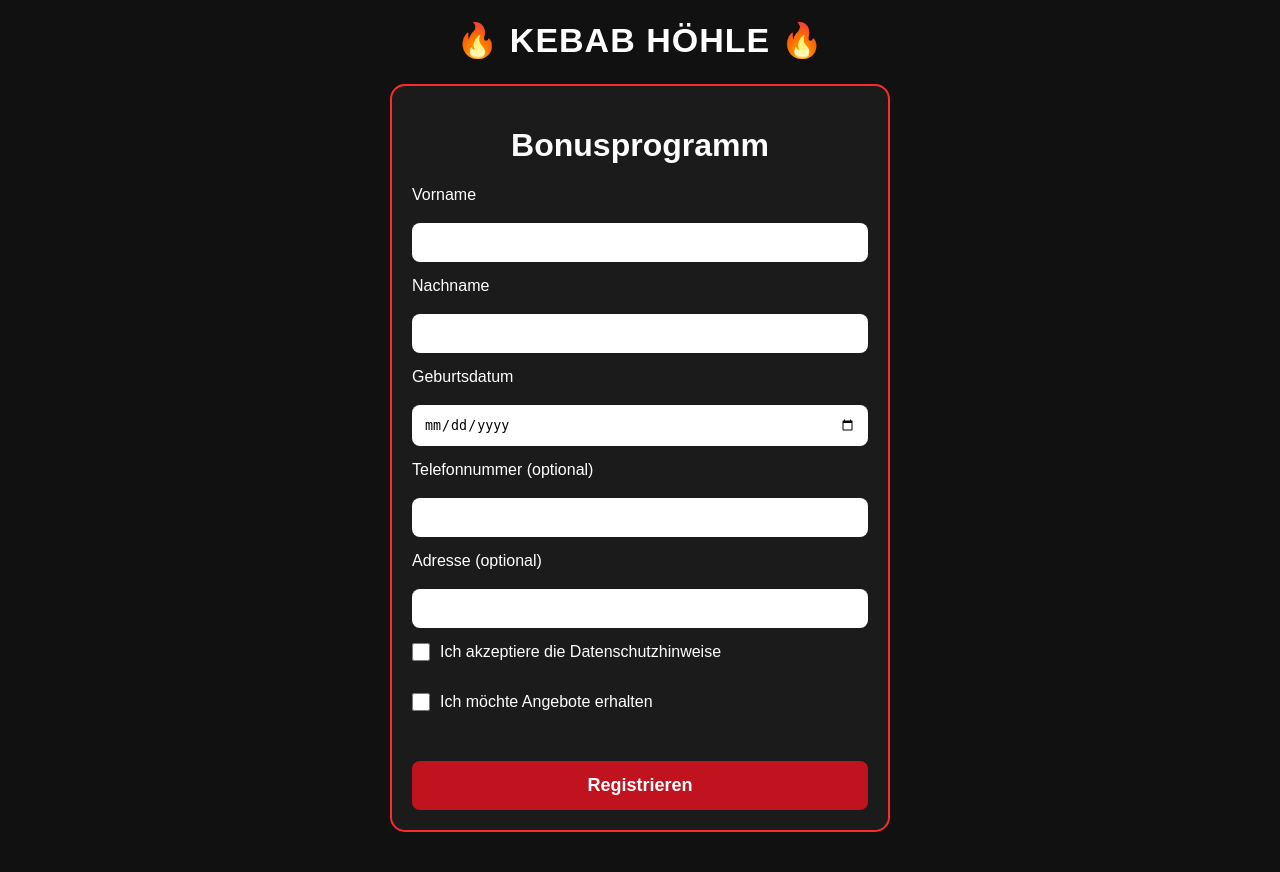
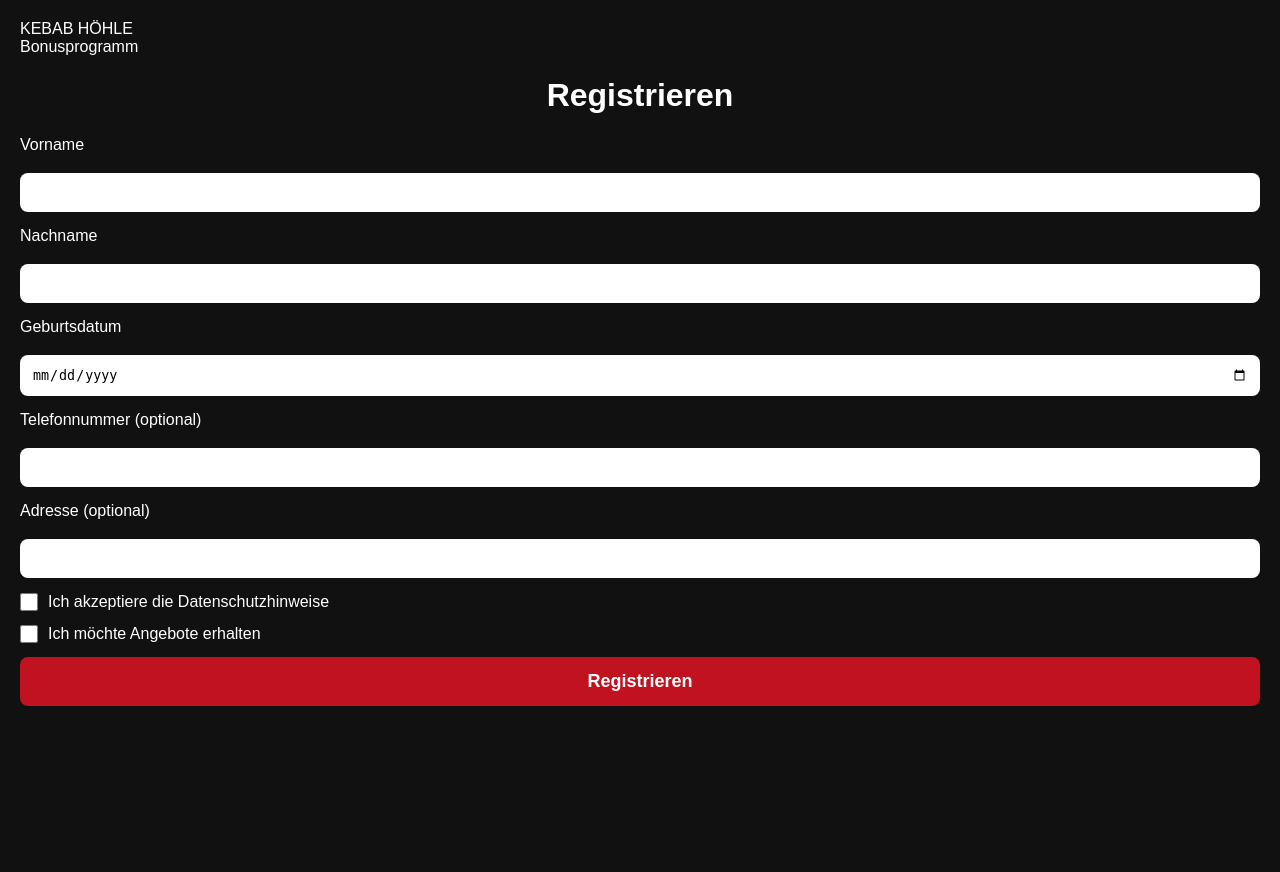
Before and after one commit to mak79-hub/kebab-bonus-app, a Flask app: page / in a window 1280 px wide. After the commit the page ends 706 px from the top, so only its background shows below. Run offline with Flask 3, Linux system fonts and the light colour scheme; some libraries are stand-ins or nearby versions.

Commit message:
Update register.html

```diff
--- a/templates/register.html
+++ b/templates/register.html
@@ -4,21 +4,22 @@
     <meta charset="UTF-8">
     <meta name="viewport" content="width=device-width, initial-scale=1.0">
     <title>Kebab Höhle Bonusprogramm</title>
-
     <link rel="stylesheet" href="/static/style.css">
 </head>
 
 <body>
 
-<div class="container">
+<div class="register-page">
 
-    <div class="logo">
-        🔥 KEBAB HÖHLE 🔥
+    <div class="brand-header">
+        <div class="brand-logo-bg"></div>
+        <div class="brand-title">KEBAB HÖHLE</div>
+        <div class="brand-subtitle">Bonusprogramm</div>
     </div>
 
-    <div class="card">
+    <div class="register-card">
 
-        <h1>Bonusprogramm</h1>
+        <h1>Registrieren</h1>
 
         <form method="POST">
 
@@ -37,25 +38,17 @@
             <label>Adresse (optional)</label>
             <input type="text" name="adresse">
 
-            <br>
-
-            <label>
-                <input type="checkbox" required>
-                Ich akzeptiere die Datenschutzhinweise
+            <label class="checkbox-row">
+                <input type="checkbox" name="datenschutz" required>
+                <span>Ich akzeptiere die Datenschutzhinweise</span>
             </label>
 
-            <br>
-
-            <label>
+            <label class="checkbox-row">
                 <input type="checkbox" name="angebote">
-                Ich möchte Angebote erhalten
+                <span>Ich möchte Angebote erhalten</span>
             </label>
 
-            <br><br>
-
-            <button type="submit">
-                Registrieren
-            </button>
+            <button type="submit">Registrieren</button>
 
         </form>
 
```
